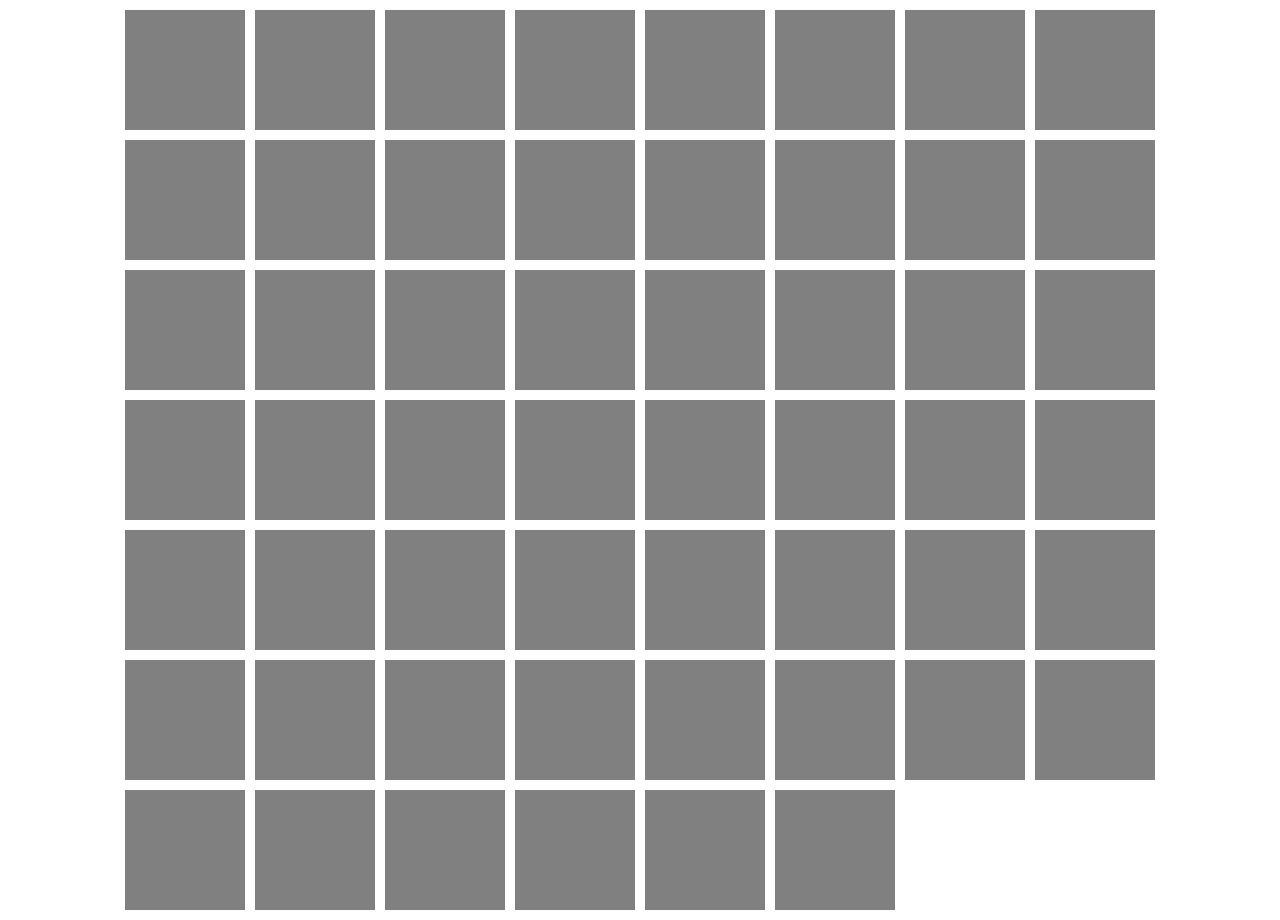
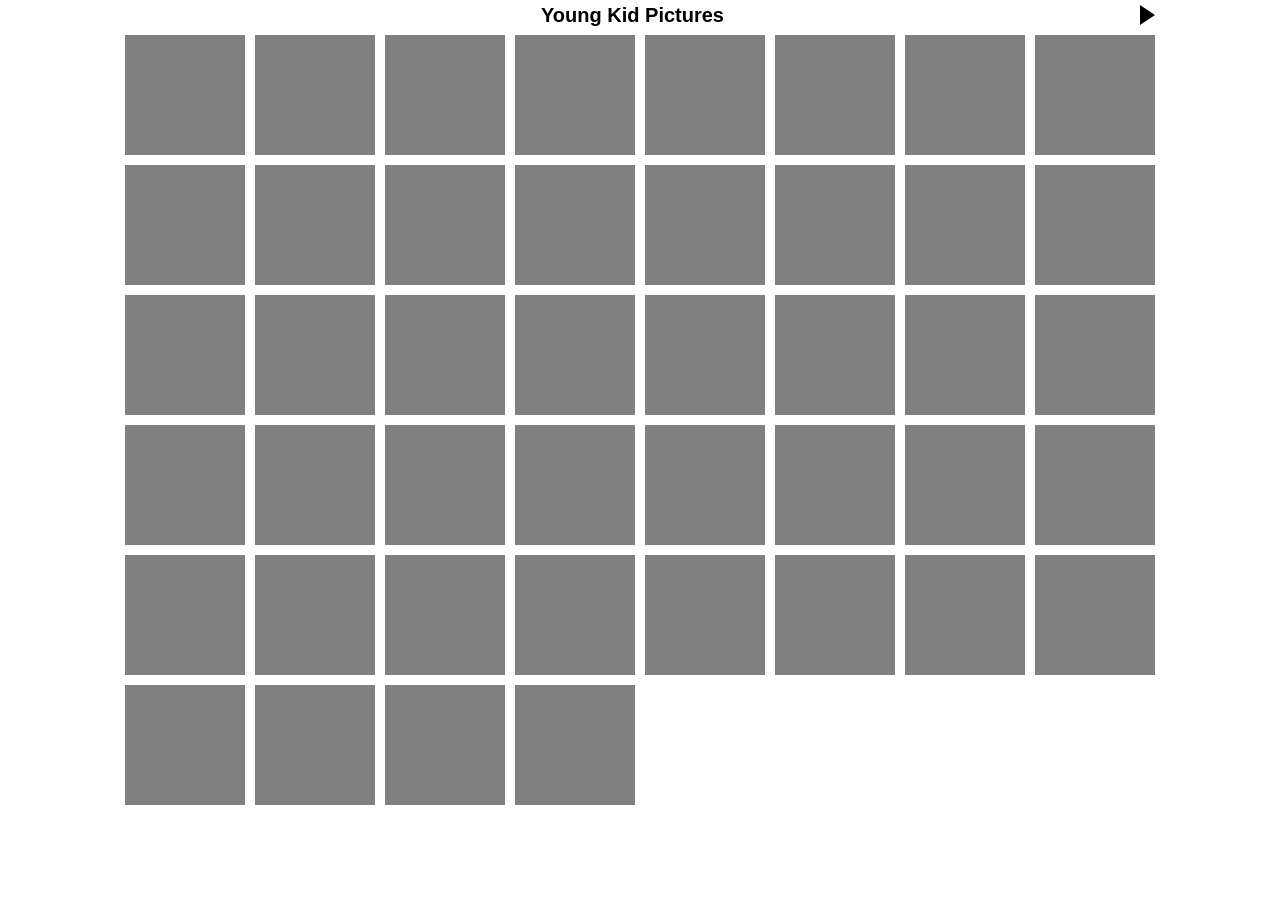
Before and after one commit to NigelKibodeaux/Memory, a plain HTML site: page index.html in a window 1280 px wide. After the commit the page ends 810 px from the top, so only its background shows below. Drawn offline with Linux system fonts and the light colour scheme.

Commit message:
Added navigation and a resize event

```diff
--- a/index.html
+++ b/index.html
@@ -4,8 +4,17 @@
         <title>Nigel's Memory Game</title>
         <style>
             body {
+                padding: 0;
+                margin: 0;
+            }
+            h1 {
+                font-family: Arial, sans-serif;
+                text-align: center;
+                height: 20px;
+                line-height: 20px;
+                font-size: 20px;
+                margin: 0;
                 padding: 5px;
-                margin: 0;
             }
             #container {
                 margin: auto;
@@ -30,6 +39,40 @@
             .front,
             .matched {
                 background-position: 0px;
+            }
+
+            #left-arrow,
+            #right-arrow {
+                font-size: 1.5em;
+                font-weight: bold;
+                text-decoration: none;
+            }
+
+            #left-arrow {
+                float: left;
+            }
+
+            #right-arrow {
+                float: right;
+            }
+
+            #left-arrow::before,
+            #right-arrow::before {
+                content: '';
+                display: inline-block;
+                width: 0;
+                height: 0;
+                border-style: solid;
+            }
+
+            #right-arrow::before {
+                border-width: 10px 0 10px 15px;
+                border-color: transparent transparent transparent black;
+            }
+
+            #left-arrow::before {
+                border-width: 10px 15px 10px 0;
+                border-color: transparent black transparent transparent;
             }
         </style>
         <script>
@@ -119,31 +162,64 @@
         </script>
     </head>
     <body>
-        <div id="container"></div>
+        <div id="container">
+            <h1>
+                <a id="left-arrow"> </a>
+                <span id="title"></span>
+                <a id="right-arrow"> </a>
+            </h1>
+        </div>
         <script>
+            // highest number of ?.JPG, starting at 1.JPG
+            const PAGES = [
+                { title: 'Young Kid Pictures', count: 32 },
+                { title: '2024 Family Europe Trip', count: 32 },
+            ]
+
+            var IMAGE_SIZE = 120
+
             // get the starting index from the query string or use 1
             var page = parseInt(new URLSearchParams(window.location.search).get('page')) || 1
+            var images_on_page = PAGES[page - 1]?.count
 
-            // highest number of ?.JPG, starting at 1.JPG
-            var HOW_MANY_IMAGES_I_HAVE = 32
-            var IMAGE_SIZE = 120
+            // set the title
+            var titleElement = document.querySelector('#title')
+            titleElement.textContent = PAGES[page - 1]?.title
+
+            // show or hide the left arrow
+            var leftArrow = document.querySelector('#left-arrow')
+            if (page > 1) {
+                leftArrow.style.display = 'inline'
+                leftArrow.href = '?page=' + (page - 1)
+            } else {
+                leftArrow.style.display = 'none'
+            }
+
+            // show or hide the right arrow
+            var rightArrow = document.querySelector('#right-arrow')
+            if (page < PAGES.length) {
+                rightArrow.style.display = 'inline'
+                rightArrow.href = '?page=' + (page + 1)
+            } else {
+                rightArrow.style.display = 'none'
+            }
 
             var paddedSize = IMAGE_SIZE + 10
 
             // wraps the whole shebang
             var container = document.querySelector('#container')
 
-            var limit = window.innerHeight
+            var limit = window.innerHeight - document.querySelector('h1').offsetHeight - 5
             var maxCols = Math.floor(window.innerWidth / paddedSize)
-            var maxRows = Math.floor(window.innerHeight / paddedSize)
-            var maxCards = Math.min(maxCols * maxRows, HOW_MANY_IMAGES_I_HAVE * 2)
+            var maxRows = Math.floor(limit / paddedSize)
+            var maxCards = Math.min(maxCols * maxRows, images_on_page * 2)
             var maxPics = Math.floor(maxCards / 2)
 
             container.style.width = Math.min(1040, maxCols * paddedSize) + 'px'
 
             cards = []
             for (let i = 1; i <= maxPics; i++) {
-                cards.push(i + HOW_MANY_IMAGES_I_HAVE * (page - 1) + '.JPG')
+                cards.push(i + images_on_page * (page - 1) + '.JPG')
             }
 
             // make 2 of each card
@@ -162,6 +238,15 @@
 
             document.body.addEventListener('click', clickHandler, false)
             document.body.addEventListener('touchstart', clickHandler, false)
+
+            // reload the page when the window is resized to optimize the layout
+            var resizeTimer
+            window.addEventListener('resize', function () {
+                clearTimeout(resizeTimer)
+                resizeTimer = setTimeout(function () {
+                    window.location.reload()
+                }, 250)
+            })
         </script>
     </body>
 </html>
```
